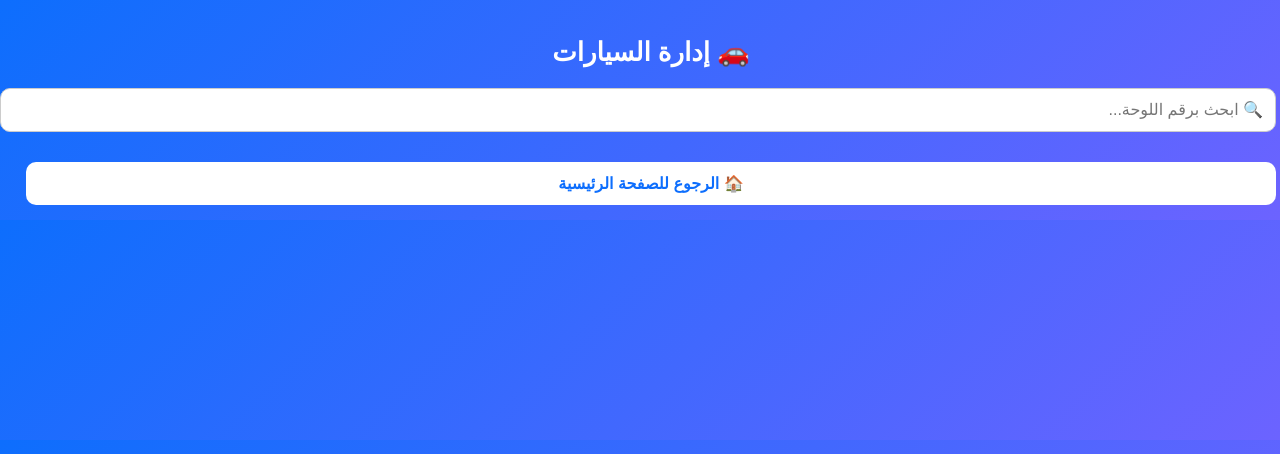
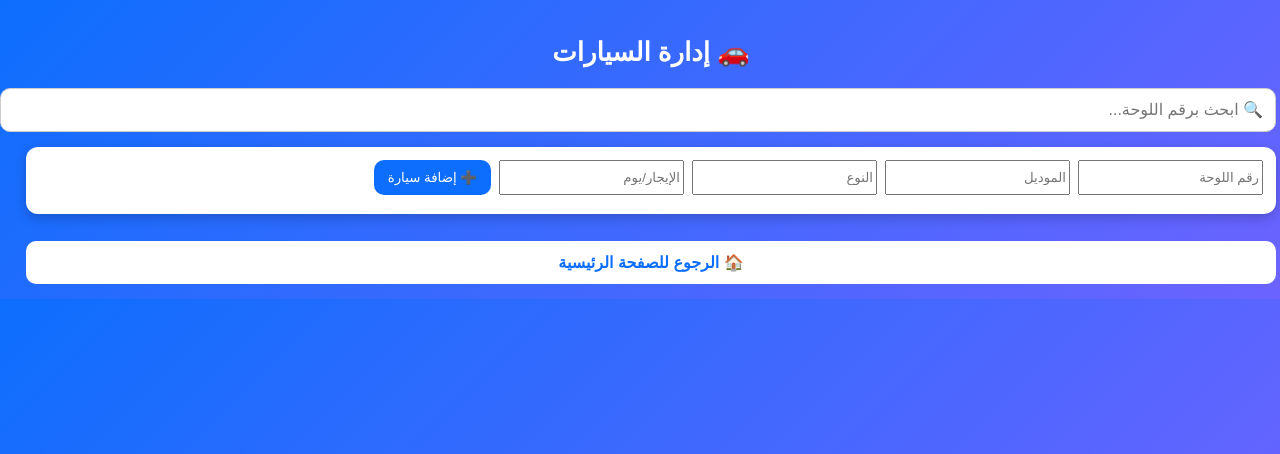
Before and after one commit to mn01001920890/opertional-car, a Flask app: page /cars in a window 1280 px wide. Shown: the top 454 px of the page. Run offline with Flask 3, Linux system fonts and the light colour scheme; data that the repository does not hold is empty.

Commit message:
Update cars.html

```diff
--- a/templates/cars.html
+++ b/templates/cars.html
@@ -56,6 +56,42 @@
   <div class="search-box">
     <input id="search" type="text" placeholder="🔍 ابحث برقم اللوحة..." oninput="filterCars()">
   </div>
+              <div class="car-item" style="margin-bottom:12px">
+            <div class="row-inline" style="display:flex;gap:8px">
+              <input id="new_plate" placeholder="رقم اللوحة" />
+              <input id="new_model" placeholder="الموديل" />
+              <input id="new_type"  placeholder="النوع" />
+              <input id="new_rent"  type="number" step="0.01" placeholder="الإيجار/يوم" />
+              <button id="addCarBtn" style="background:#0d6efd;color:#fff;border:none;border-radius:10px;padding:10px 14px;cursor:pointer">➕ إضافة سيارة</button>
+            </div>
+            <div id="carAddMsg" style="margin-top:6px;font-weight:bold"></div>
+          </div>
+
+          <script>
+          document.getElementById("addCarBtn").addEventListener("click", async () => {
+            const payload = {
+              plate:     document.getElementById("new_plate").value.trim(),
+              model:     document.getElementById("new_model").value.trim(),
+              car_type:  document.getElementById("new_type").value.trim(),
+              daily_rent: Number(document.getElementById("new_rent").value || 0),
+              status: "متاحة"
+            };
+            const box = document.getElementById("carAddMsg");
+            box.textContent = "⏳ جاري الإضافة...";
+            try {
+              const res = await fetch("/api/cars", {method:"POST", headers:{"Content-Type":"application/json"}, body:JSON.stringify(payload)});
+              const data = await res.json();
+              if (res.ok) {
+                box.style.color = "#0f5132"; box.textContent = "✅ تمت إضافة السيارة";
+                loadCars(); // موجودة أصلاً في الصفحة
+              } else {
+                box.style.color = "#842029"; box.textContent = "❌ فشل: " + (data.error || "خطأ");
+              }
+            } catch (e) {
+              box.style.color = "#842029"; box.textContent = "⚠️ مشكلة اتصال";
+            }
+          });
+          </script>
 
   <div id="carList"></div>
 
```
